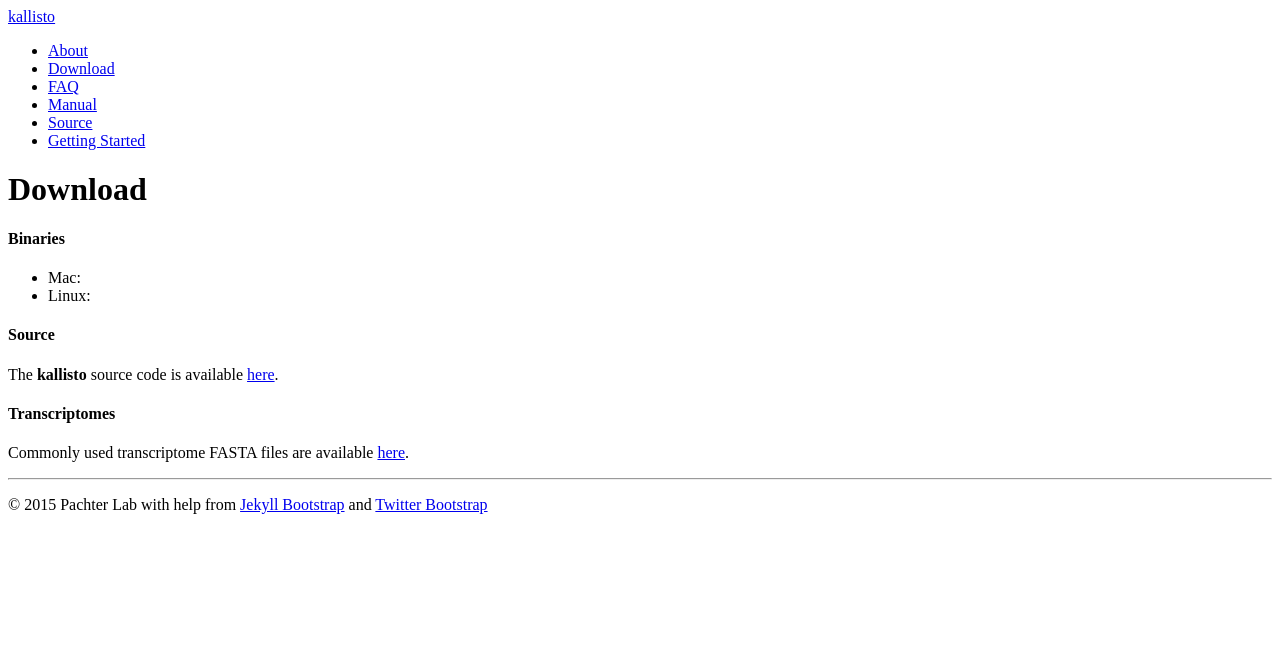
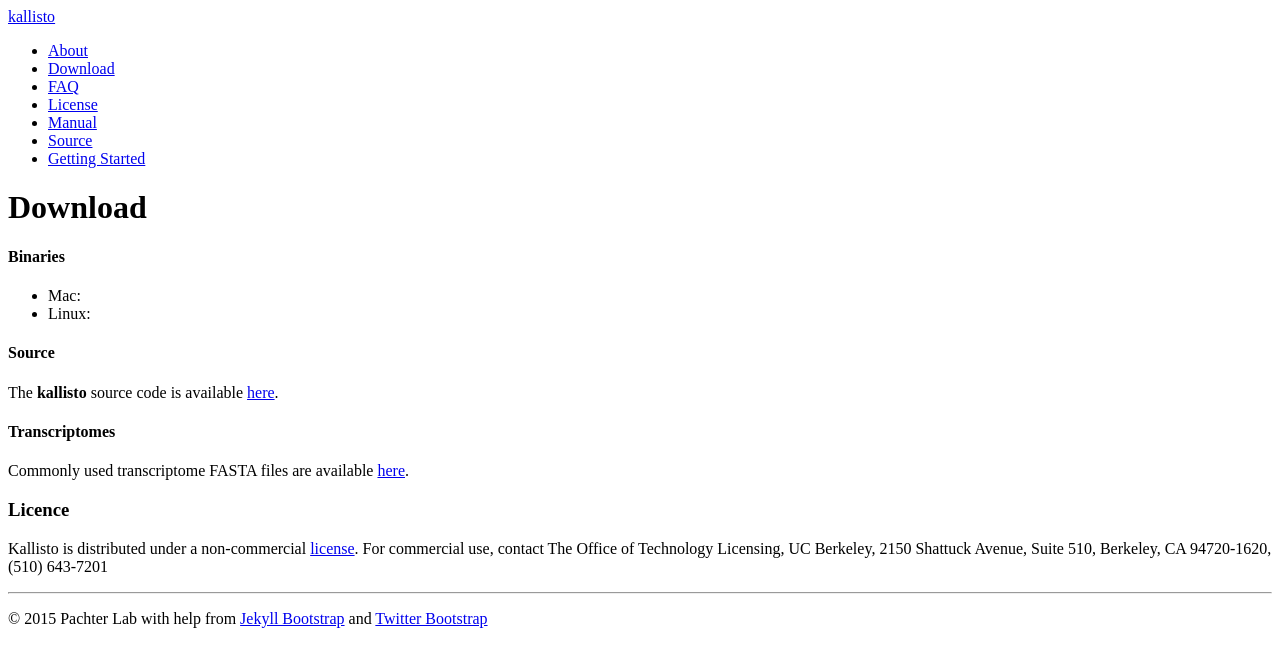
Before and after one commit to pachterlab/kallisto, a Jekyll site: the page built from download.md, in a window 1280 px wide. Shown: the top 667 px of the page. Built offline with Jekyll 4.4.1, drawn with Linux system fonts in a browser that asks for light colours.

Commit message:
Added licencing

```diff
--- a/download.md
+++ b/download.md
@@ -19,3 +19,7 @@ The __kallisto__ source code is available
 #### Transcriptomes
 
 Commonly used transcriptome FASTA files are available [here](http://bio.math.berkeley.edu/kallisto/transcriptomes/).
+
+### Licence
+
+Kallisto is distributed under a non-commercial [license](licence.html). For commercial use, contact The Office of Technology Licensing, UC Berkeley, 2150 Shattuck Avenue, Suite 510, Berkeley, CA 94720-1620, (510) 643-7201
```
Also changed, not shown: license.md (added).
